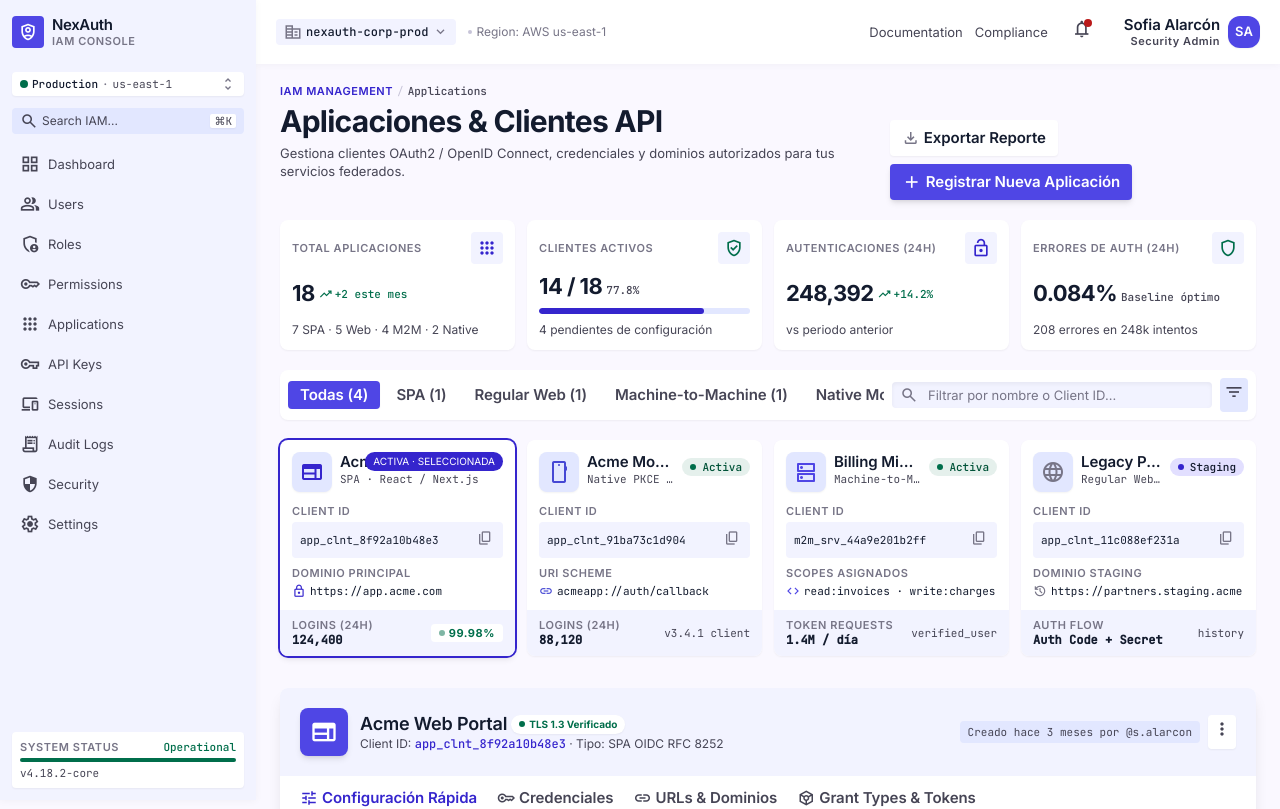
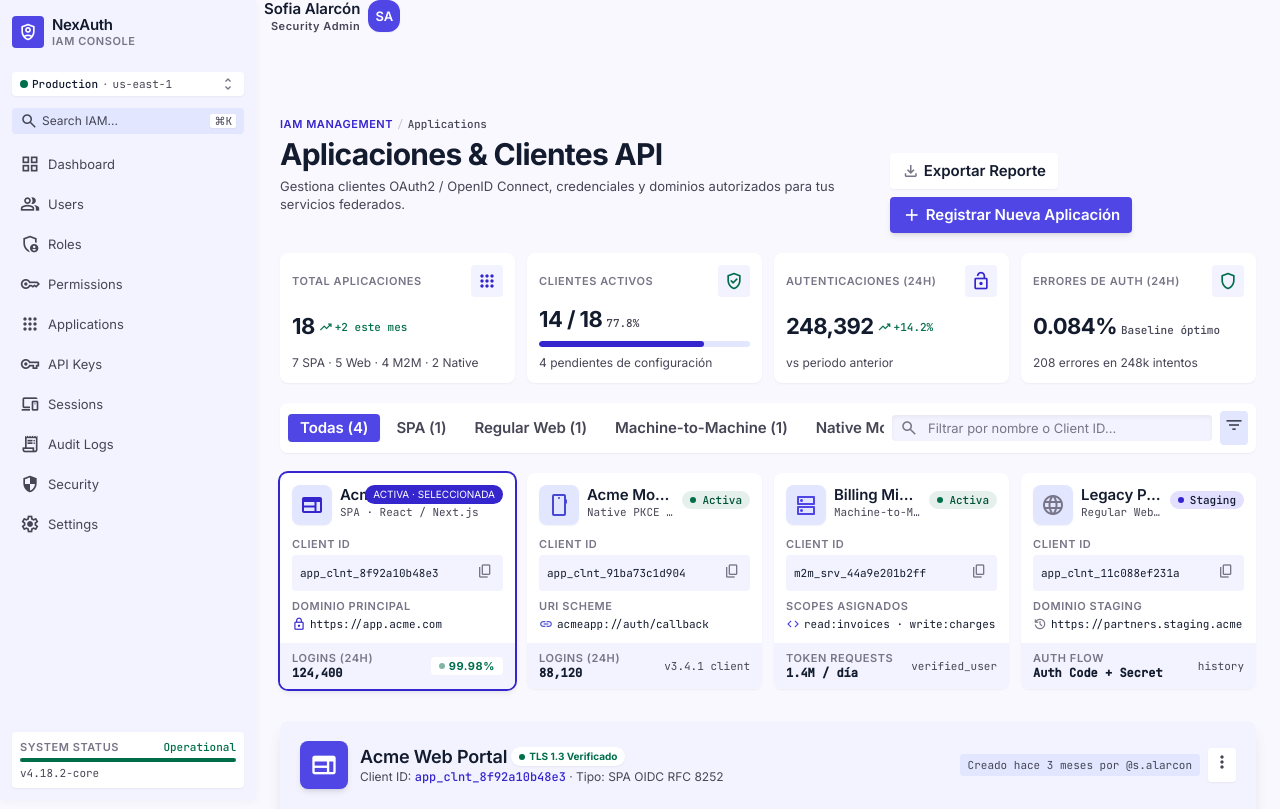
Before and after one commit to DanielFernandoVelazco/Nex_Auth, an Angular app in the folder frontend/: page /app/applications in a window 1280 px wide. Shown: the top 809 px of the page. Built offline with nearby package versions, Linux system fonts and the light colour scheme.

Commit message:
src/app/shared/components/header/header.html

```diff
--- a/frontend/src/app/shared/components/header/header.html
+++ b/frontend/src/app/shared/components/header/header.html
@@ -1,43 +1,3 @@
-<header
-    class="fixed top-0 left-64 right-0 h-16 bg-surface-container-lowest/90 backdrop-blur-xl z-40 shadow-[0_1px_8px_rgba(0,0,0,0.04)] flex items-center justify-between px-space-lg">
-    <!-- Left: tenant selector + region -->
-    <div class="flex items-center gap-space-md">
-        <button type="button"
-            class="flex items-center gap-space-xs bg-surface-container-low px-space-sm py-space-xs rounded-lg hover:bg-surface-container transition-colors">
-            <span class="material-symbols-outlined text-[18px] text-outline">corporate_fare</span>
-            <span class="font-label-code-md text-label-code-md text-on-surface font-medium">
-                {{ tenantName() }}
-            </span>
-            <span class="material-symbols-outlined text-[16px] text-outline">expand_more</span>
-        </button>
-
-        <div class="hidden lg:flex items-center gap-space-xs text-outline font-body-sm text-body-sm">
-            <span class="w-1 h-1 rounded-full bg-outline-variant"></span>
-            <span>Region: {{ region() }}</span>
-        </div>
-    </div>
-
-    <!-- Right: links + notifications + profile -->
-    <div class="flex items-center gap-space-lg">
-        <nav class="hidden md:flex items-center gap-space-md">
-            <a href="#"
-                class="font-body-md text-body-md text-on-surface-variant hover:text-on-surface transition-colors">
-                Documentation
-            </a>
-            <a href="#"
-                class="font-body-md text-body-md text-on-surface-variant hover:text-on-surface transition-colors">
-                Compliance
-            </a>
-        </nav>
-
-        <button type="button"
-            class="relative p-space-xs rounded-lg text-on-surface-variant hover:bg-surface-container-high hover:text-on-surface transition-colors">
-            <span class="material-symbols-outlined text-[20px]">notifications</span>
-            @if (hasNotifications()) {
-            <span class="absolute top-1 right-1 w-2 h-2 rounded-full bg-error"></span>
-            }
-        </button>
-
 <div class="flex items-center gap-space-sm pl-space-sm">
     <div class="hidden sm:flex flex-col items-end">
         <span class="font-headline-sm text-headline-sm text-on-surface leading-tight">
@@ -47,10 +7,9 @@
             {{ userRole() }}
         </span>
     </div>
-            <div
-                class="w-8 h-8 rounded-full bg-primary-container text-on-primary flex items-center justify-center shadow-sm text-[13px] font-semibold">
+    <button type="button" (click)="logout()"
+        class="w-8 h-8 rounded-full bg-primary-container text-on-primary flex items-center justify-center shadow-sm text-[13px] font-semibold hover:ring-2 hover:ring-primary transition-all"
+        title="Cerrar sesión">
         {{ userInitials() }}
+    </button>
 </div>
-        </div>
-    </div>
-</header>
```
Lines whose indentation alone changed are shown as unchanged.
